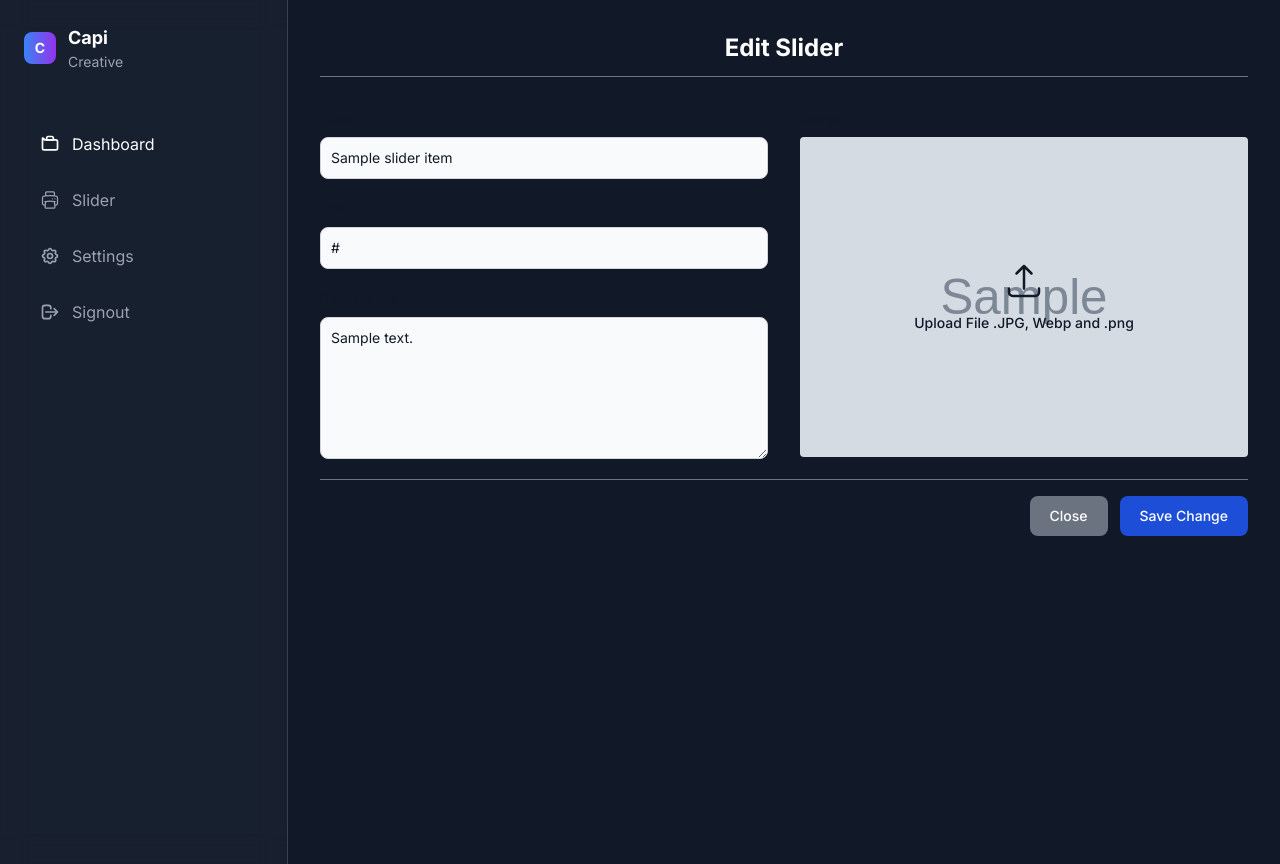
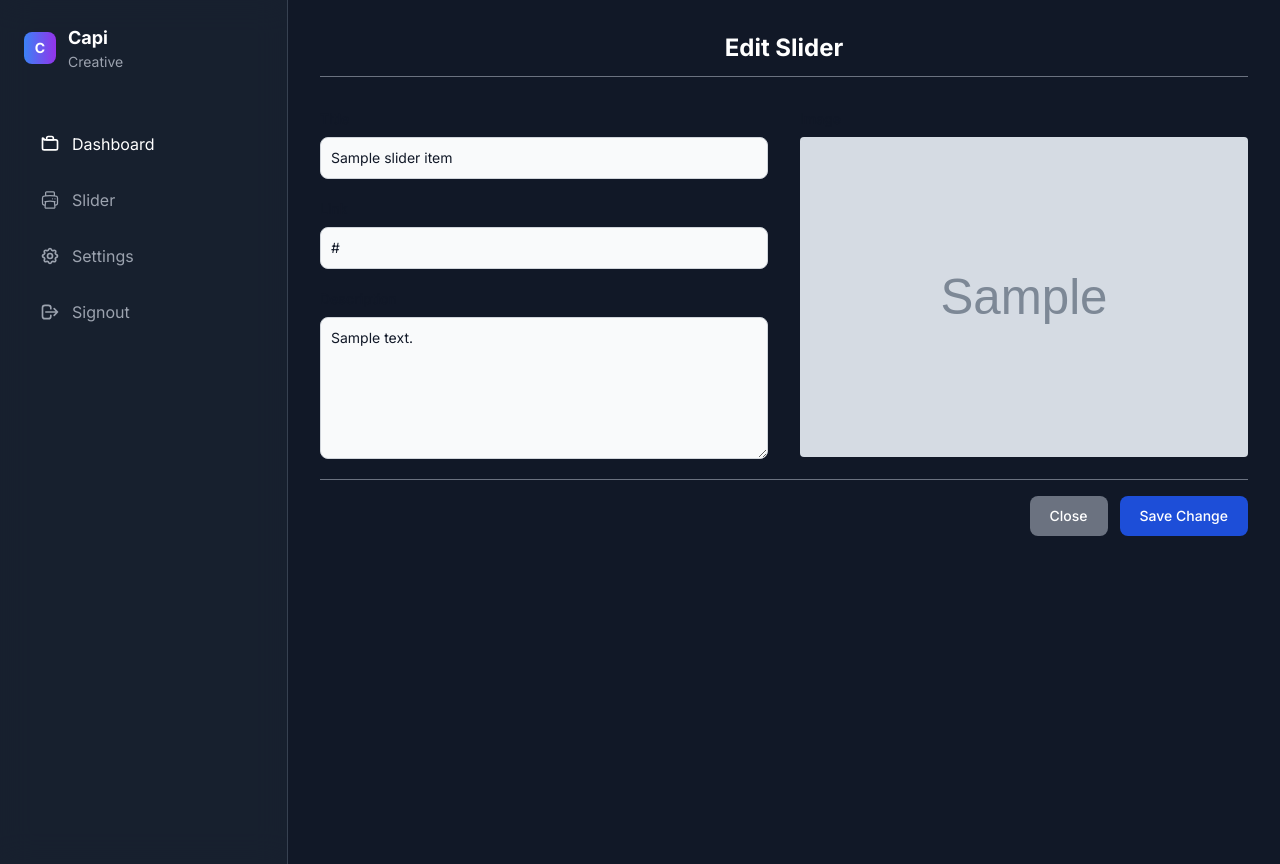
Before and after one commit to Rathy2003/python_slider, a Django app: template slider/templates/ecadmin/slider/edit.html in a window 1280 px wide. Run offline with Django 5.2, Linux system fonts and the light colour scheme; the template is opened without the code that fills it: most values are stand-ins (such as "Sample title", 1, 10 or a date in 2020); grey boxes marked "Sample" are stand-in pictures; some libraries are stand-ins or nearby versions.

Commit message:
Fix UI Bug

```diff
--- a/slider/ecadmin/views.py
+++ b/slider/ecadmin/views.py
@@ -26,6 +26,9 @@ def create_slider(request):
         link = request.POST.get("link")
         image = request.FILES.get("image")
         description = request.POST.get("description")
+
+        if not os.path.exists(os.path.join(settings.MEDIA_ROOT,"sliders")):
+            os.makedirs(os.path.join(settings.MEDIA_ROOT,"sliders"))
 
         new_filename = datetime.datetime.now().strftime("%Y%m%d%H%M%S") + "_" + image.name
         filepath = os.path.join(settings.MEDIA_ROOT,"sliders",new_filename)
@@ -92,6 +95,8 @@ def edit_slide(request,id):
                     f.write(chunk)
             slider_item.image = "/media/sliders/"+new_filename
         slider_item.save()
+        messages.success(request, "Slider updated successfully")
+        return redirect("ecadmin.slider.edit", id=id)
 
     slider_item = Slider.objects.get(id=id)
     return render(request,"ecadmin/slider/edit.html",{
--- a/slider/templates/ecadmin/slider/edit.html
+++ b/slider/templates/ecadmin/slider/edit.html
@@ -2,7 +2,7 @@
 
 {% block content %}
     <style>
-        #preview-wrapper::before {
+        .has-image::before {
           content: '';
           position: absolute;
           top: 0;
@@ -13,7 +13,14 @@
           opacity: 0;
           transition: opacity 0.3s ease;
         }
-        #preview-wrapper:hover::before{
+
+        .has-image:hover{
+            & #upload-icon{
+                display: flex !important;
+            }
+        }
+
+        .has-image:hover::before{
             opacity: 1;
         }
     </style>
@@ -51,23 +58,23 @@
                         <textarea name="description" id="description" rows="6" class="bg-gray-50 border border-gray-300 text-gray-900 text-sm rounded-lg focus:ring-blue-500 focus:border-blue-500 block w-full p-2.5 dark:bg-gray-700 dark:border-gray-600 dark:placeholder-gray-400 dark:text-white dark:focus:ring-blue-500 dark:focus:border-blue-500" placeholder="Enter Description">{{ slider_item.description }}</textarea>
                      </div>
                 </div>
+
                 {# Right Side #}
                 <div class="w-1/2">
                     <div class="mb-5">
                         <label for="image" class="block mb-2 text-sm font-medium text-gray-900 dark:text-white">Image</label>
                         <label for="image-upload" class="relative block mb-2 text-sm font-medium text-gray-900 dark:text-white">
-                            <div id="preview-wrapper" style="background-image: url('{{ slider_item.image }}');background-position: center;background-size: cover;background-repeat: no-repeat;" class="bg-gray-700 hover:bg-gray-600 h-[320px] cursor-pointer rounded flex items-center justify-center">
-                               <div class="flex flex-col items-center gap-3">
+                            <div id="preview-wrapper" style="background-image: url('{{ slider_item.image }}');background-position: center;background-size: cover;background-repeat: no-repeat;" class="bg-gray-700 hover:bg-gray-600 h-[320px] cursor-pointer rounded flex items-center justify-center has-image">
+                               <div class="hidden flex-col items-center gap-3" id="upload-icon">
                                     <svg xmlns="http://www.w3.org/2000/svg" fill="none" viewBox="0 0 24 24" stroke-width="1.5" stroke="currentColor" class="size-10">
                                         <path stroke-linecap="round" stroke-linejoin="round" d="M3 16.5v2.25A2.25 2.25 0 0 0 5.25 21h13.5A2.25 2.25 0 0 0 21 18.75V16.5m-13.5-9L12 3m0 0 4.5 4.5M12 3v13.5" />
                                     </svg>
-                                   <p>Upload File .JPG, Webp and .png</p>
+                                   <p>Upload File .JPG, .WEBP and .PNG</p>
                                </div>
                             </div>
                         </label>
                         <input name="image" type="file" id="image-upload" class="hidden"/>
                     </div>
-
                 </div>
             </div>
             <div class="flex gap-3 justify-end border-t border-gray-500 pt-4">
@@ -84,7 +91,6 @@
             imageUploader.addEventListener('change', function(evt){
                 const file = evt.target.files[0];
                 if (!file) return;
-
                 const reader = new FileReader();
                 reader.readAsDataURL(file);
                 reader.onload = function(){
```
Also changed, not shown: slider/templates/ecadmin/slider/create.html (+13 -7 lines).
